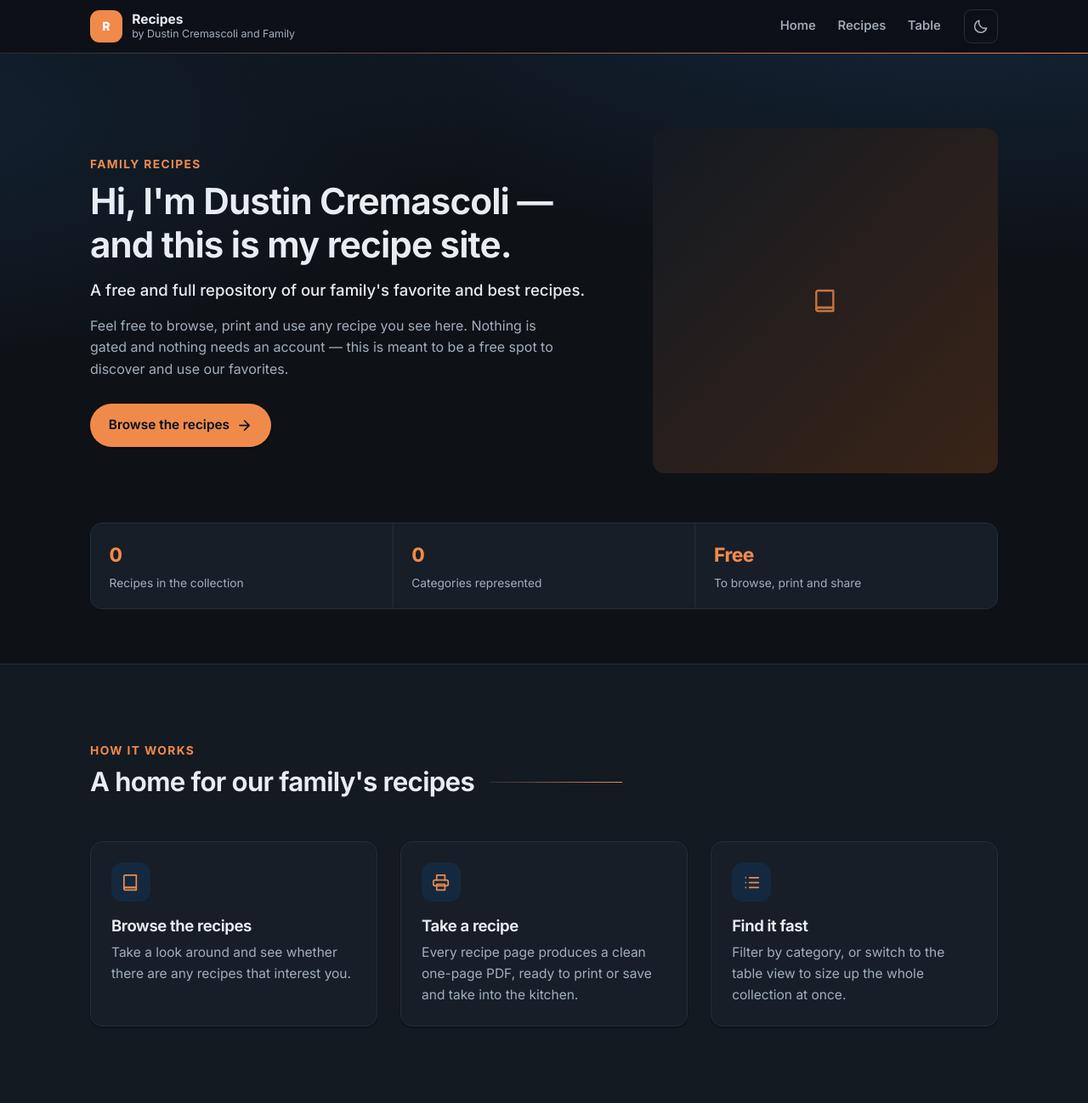
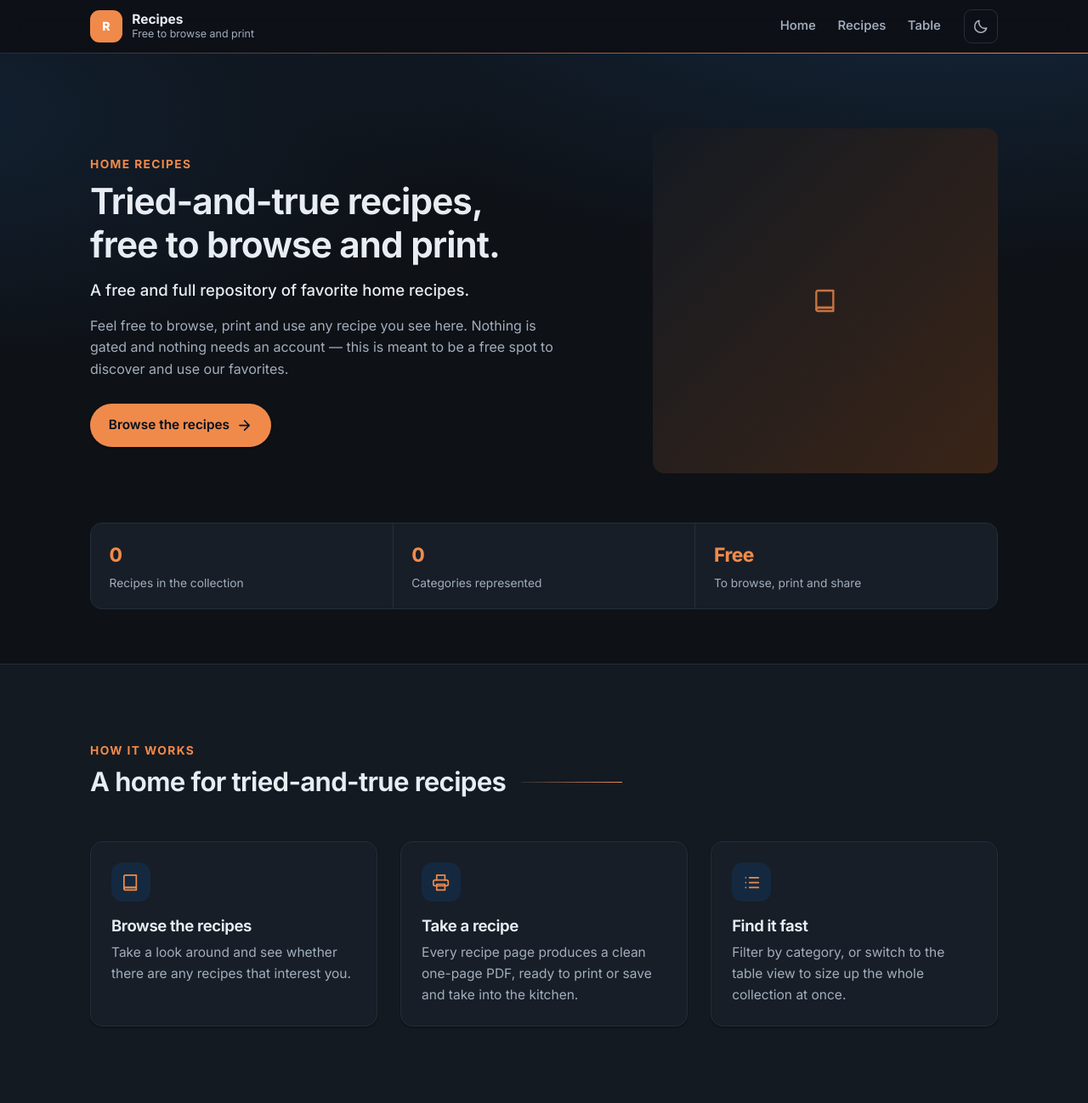
Before and after one commit to dcremas/recipes-flask, a Flask app: page / in a window 1280 px wide. Shown: the top 1298 px of the page at 85% size. Run offline with Flask 3, Linux system fonts and the light colour scheme; data that the repository does not hold is empty; some libraries are stand-ins or nearby versions.

Commit message:
Copy: stop naming the owner and family; no published email
The greeting, tagline, title and meta descriptions no longer name the
owner or "and Family", and the feedback block drops the mailto link, as on
the main site. The undelivered-feedback flash no longer prints MAIL_TO.

This repo is public, so the address also leaves the source: MAIL_TO has no
hardcoded fallback (the server's recipes.env sets it) and provision.sh's
env template uses CHANGE_ME for MAIL_FROM and MAIL_TO.

Co-Authored-By: Claude Opus 5.5 <noreply@anthropic.com>

```diff
--- a/app.py
+++ b/app.py
@@ -133,7 +133,9 @@ def create_app(config: dict | None = None) -> Flask:
         FEEDBACK_ENABLED=os.getenv("FEEDBACK_ENABLED", "1") not in ("0", "false", "False"),
         MAIL_BACKEND=(os.getenv("MAIL_BACKEND") or "auto").strip().lower(),
         MAIL_FROM=os.getenv("MAIL_FROM"),
-        MAIL_TO=os.getenv("MAIL_TO") or "dustincremascoli@gmail.com",
+        # No hardcoded fallback since 2026-11-04: this repo is public. The
+        # server's recipes.env sets it (checked that day).
+        MAIL_TO=os.getenv("MAIL_TO"),
         # Same name and default as the main site. us-east-2 is where the
         # instance and the verified SES identity actually live.
         SES_REGION=os.getenv("SES_REGION", "us-east-2"),
--- a/content.py
+++ b/content.py
@@ -11,14 +11,17 @@ thing a visitor can still send, and FEEDBACK below is a working form rather than
 a description of one.
 """
 
+# 2026-11-04 (owner's call, matching the main site): the copy no longer names
+# the owner or the family. `owner` is used only for the footer copyright and
+# the author meta tag, as on www.
 SITE = {
     "name": "Recipes",
     "owner": "Dustin Cremascoli",
-    "tagline": "by Dustin Cremascoli and Family",
-    "title": "Recipes — Dustin Cremascoli and Family",
+    "tagline": "Free to browse and print",
+    "title": "Recipes — free to browse and print",
     "description": (
-        "A free and full repository of our family's favorite and best recipes. "
-        "Browse any of them, and print the ones you want to cook."
+        "A free collection of tried-and-true home recipes. Browse any of them, "
+        "and print the ones you want to cook."
     ),
     "url": "https://recipes.dustincremascoli.com",
     "main_site": "https://www.dustincremascoli.com",
@@ -85,8 +88,8 @@ SITES_CURRENT = "recipes"
 SITES_LABEL = "Everything here"
 
 HERO = {
-    "greeting": "Hi, I'm Dustin Cremascoli — and this is my recipe site.",
-    "lede": "A free and full repository of our family's favorite and best recipes.",
+    "greeting": "Tried-and-true recipes, free to browse and print.",
+    "lede": "A free and full repository of favorite home recipes.",
     "body": (
         "Feel free to browse, print and use any recipe you see here. Nothing is "
         "gated and nothing needs an account — this is meant to be a free spot to "
@@ -118,16 +121,15 @@ FEATURES = [
 # The feedback section at the foot of the home page. Mirrors the contact block on
 # dustincremascoli.com — same markup, same styles, same delivery chain.
 #
-# The address here is the one already published on the main site, deliberately
-# NOT the ADMIN_EMAIL used to sign in: publishing the login address would hand
-# out half of the admin credential for no benefit.
+# No email address since 2026-11-04: the form is the way in, as on the main
+# site, which no longer publishes one either. (Never publish ADMIN_EMAIL, the
+# sign-in address: it is half of the admin credential.)
 FEEDBACK = {
     "heading": "Tell us how a recipe turned out.",
     "body": (
         "Found a quantity that looks wrong, a step that needs explaining, or a "
-        "family recipe that belongs here? Send it along."
+        "recipe that belongs here? Send it along."
     ),
-    "email": "dustincremascoli@gmail.com",
     "socials": [
         {"label": "GitHub", "href": "https://github.com/dcremas", "icon": "github"},
         {
--- a/routes.py
+++ b/routes.py
@@ -234,9 +234,9 @@ def feedback():
         flash("Thanks — your message is on its way.", "feedback_success")
     else:
         # Never claim it was emailed when it wasn't; it is on disk either way.
+        # No address here: none is published (2026-11-04).
         flash(
-            "Thanks — your message has been recorded and we'll take a look. "
-            f"You can also reach us directly at {current_app.config['MAIL_TO']}.",
+            "Thanks — your message has been recorded and we'll take a look.",
             "feedback_success",
         )
     return back
--- a/templates/home.html
+++ b/templates/home.html
@@ -6,7 +6,7 @@
 <section class="hero" id="top">
   <div class="container hero-grid hero-grid--recipes">
     <div class="hero-copy">
-      <p class="eyebrow">Family recipes</p>
+      <p class="eyebrow">Home recipes</p>
       <h1>{{ hero.greeting }}</h1>
       <p class="lede">{{ hero.lede }}</p>
       <p class="hero-body">{{ hero.body }}</p>
@@ -51,7 +51,7 @@
   <div class="container">
     <header class="section-head">
       <p class="eyebrow">How it works</p>
-      <h2>A home for our family's recipes</h2>
+      <h2>A home for tried-and-true recipes</h2>
     </header>
 
     <div class="card-grid card-grid--3">
--- a/templates/partials/feedback.html
+++ b/templates/partials/feedback.html
@@ -22,10 +22,6 @@
          main site is the estate's own, so "noopener" only — the weblog pipeline
          needs the Referer to classify cross-site traffic. #}
       <ul class="contact-list">
-        <li>
-          <svg class="ico" aria-hidden="true"><use href="#i-mail"></use></svg>
-          <a href="mailto:{{ feedback.email }}">{{ feedback.email }}</a>
-        </li>
         {% for s in feedback.socials %}
           <li>
             <svg class="ico" aria-hidden="true"><use href="#i-{{ s.icon }}"></use></svg>
--- a/templates/recipe.html
+++ b/templates/recipe.html
@@ -1,6 +1,6 @@
 {% extends "base.html" %}
 {% block title %}{{ recipe.title }} — {{ site.name }}{% endblock %}
-{% block description %}{{ recipe.title }} — a {{ recipe.category }} recipe from the {{ site.owner }} family collection.{% endblock %}
+{% block description %}{{ recipe.title }} — a {{ recipe.category }} recipe, free to browse and print.{% endblock %}
 
 {% block content %}
 <article class="section section--page recipe-detail">
```
Also changed, not shown: 2 other files.
